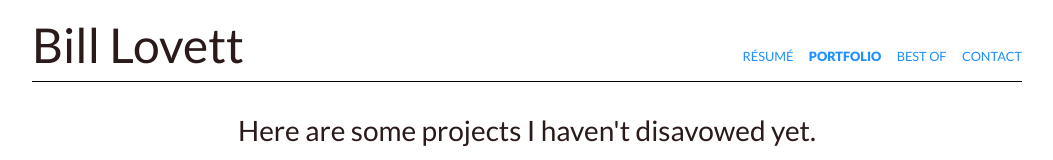
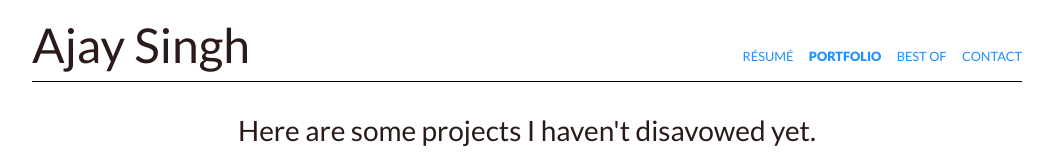
Before and after one commit to ajnovice/ajnovice.github.io, a plain HTML site: page portfolio.html in a window 1280 px wide. Shown: the top 160 px of the page, without its empty margins (129-1182 px from the left). Drawn offline with Linux system fonts and the light colour scheme; no server answers.

Commit message:
Portfolio page setup

```diff
--- a/portfolio.html
+++ b/portfolio.html
@@ -72,7 +72,7 @@
         <div id="page-container">
             <div id="page-wrapper">
                 <header id="masthead" class="clearfix">
-                    <a id="masthead-name" href="index.html">Bill Lovett</a>
+                    <a id="masthead-name" href="index.html">Ajay Singh</a>
 
                     <nav id="main-nav">
                         <ul>
```
